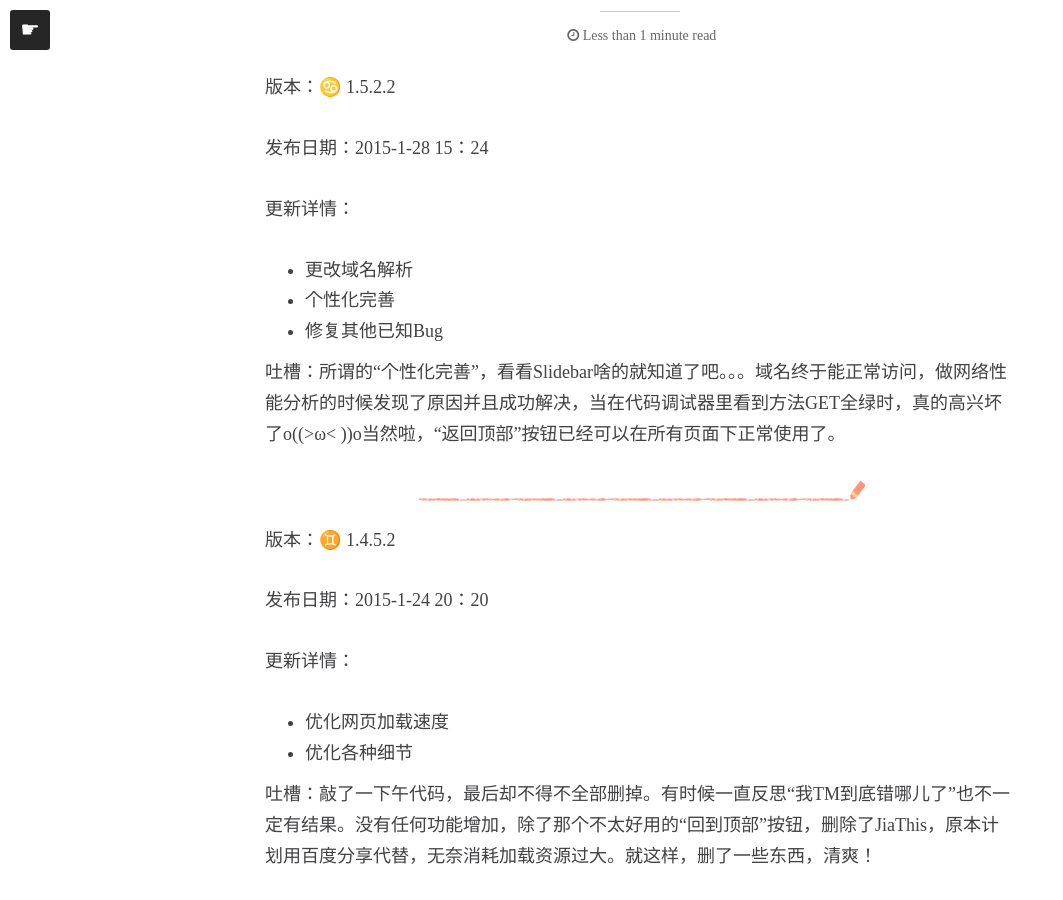
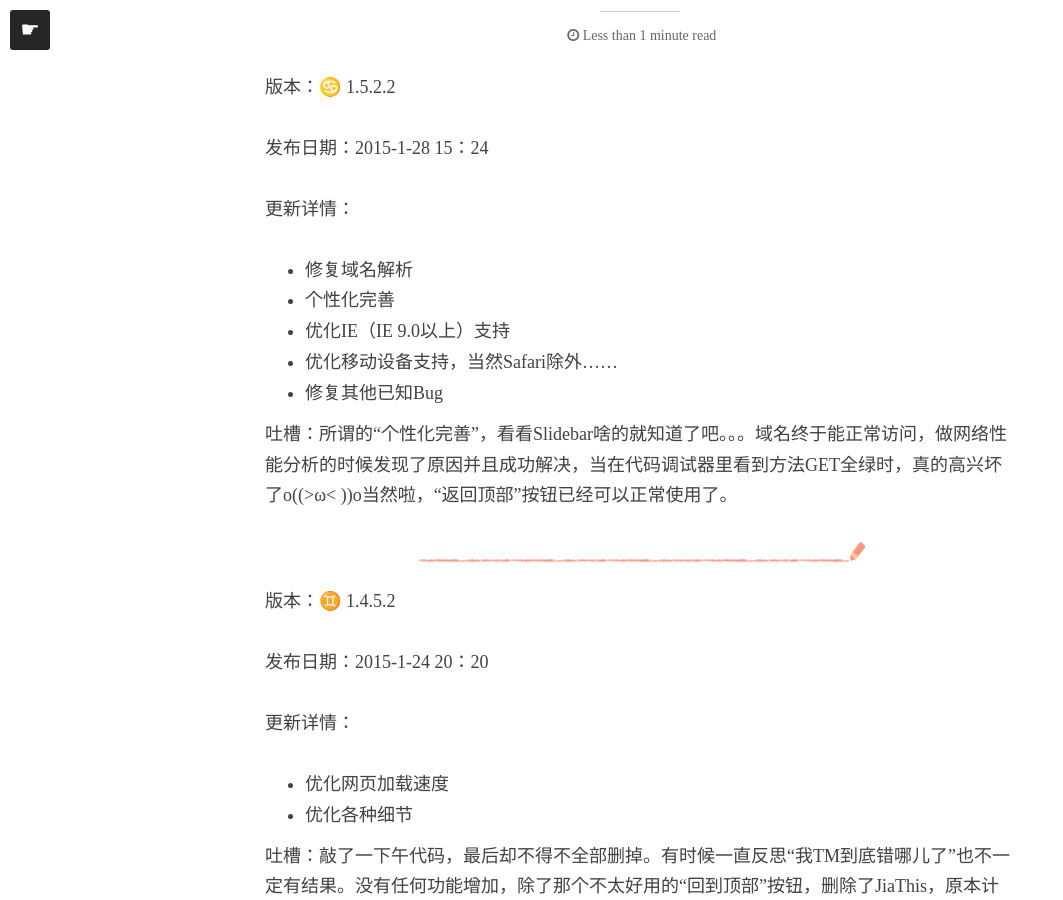
Before and after one commit to Boukyaku/Westside, a Jekyll site: the page built from documentation.md, in a window 1280 px wide and 900 px high, scrolled down 684 px. Shown: the whole window, without its empty margins (0-1063 px from the left). Built offline with Jekyll 4.4.1, drawn with Linux system fonts in a browser that asks for light colours; some web fonts are replaced; comment, search, counter and statistics services are not loaded.

Commit message:
Update 1.5.3

```diff
--- a/_config.yml
+++ b/_config.yml
@@ -1,5 +1,5 @@
 title:            Westside
-description:      可惜没如果
+description:      本场考试已结束 请各位考生停止答题
 logo:             logo.png
 duoshuo_shortname: xinge-ban
 # Assign a default image for your site's header and footer
@@ -20,12 +20,12 @@ fin_color:        "255,255,255"
 # or use the hint from http://jekyllrb.com/docs/github-pages/ to keep this the same
 # whether working locally or remotely. Start Jekyll with: jekyll serve --baseurl ''
 url:       		    "http://xinge-ban.net/"
-baseurl:          /
+baseurl:
 
 # Owner/author information
 owner:
   name:           XingE Ban
-  avatar:         XingEBan.jpg
+  avatar:         XingEBan.png
   email:          XingE.Ban@live.cn
   # Use the coder's toolbox at http://coderstoolbox.net/string/#!encoding=xml&action=encode&charset=us_ascii to encode your description into XML string
   description:    正在成为UI设计师的路上，同时也在学习关于UX的一切。偶尔会躲起来发呆、吃东西，最近吐槽越来越少，想要长胖，喜欢听音乐，射手座。
@@ -51,7 +51,7 @@ cnzz: true
 # For external links add external: true
 links:
   - title: 主页 / Home
-    url: /
+    url:
     external: false
     icon: home
   - title: 更新 / Documentation
--- a/documentation.md
+++ b/documentation.md
@@ -14,11 +14,13 @@ image:
 
 更新详情：
 
-- 更改域名解析
+- 修复域名解析
 - 个性化完善
+- 优化IE（IE 9.0以上）支持
+- 优化移动设备支持，当然Safari除外……
 - 修复其他已知Bug
 
-吐槽：所谓的“个性化完善”，看看Slidebar啥的就知道了吧。。。域名终于能正常访问，做网络性能分析的时候发现了原因并且成功解决，当在代码调试器里看到方法GET全绿时，真的高兴坏了o((>ω< ))o当然啦，“返回顶部”按钮已经可以在所有页面下正常使用了。
+吐槽：所谓的“个性化完善”，看看Slidebar啥的就知道了吧。。。域名终于能正常访问，做网络性能分析的时候发现了原因并且成功解决，当在代码调试器里看到方法GET全绿时，真的高兴坏了o((>ω< ))o当然啦，“返回顶部”按钮已经可以正常使用了。
 
 <figure>
 	<img src="{{ site.url }}/images/line_1 (2).jpg" alt="- - - - - - - -✂ - - - - - - - - - - - - - - - - - - - -">
```
Also changed, not shown: _posts/2015-2-27-原画虐身.UI虐心.md (+1 -1 lines), xinge-ban.md (+1 -1 lines), images/XingEBan.jpg (deleted), images/XingEBan.png (added), images/apple-touch-icon-114x114-precomposed.png, images/apple-touch-icon-144x144-precomposed.png, images/apple-touch-icon-72x72-precomposed.png, images/apple-touch-icon-precomposed.png, images/logo.png.
